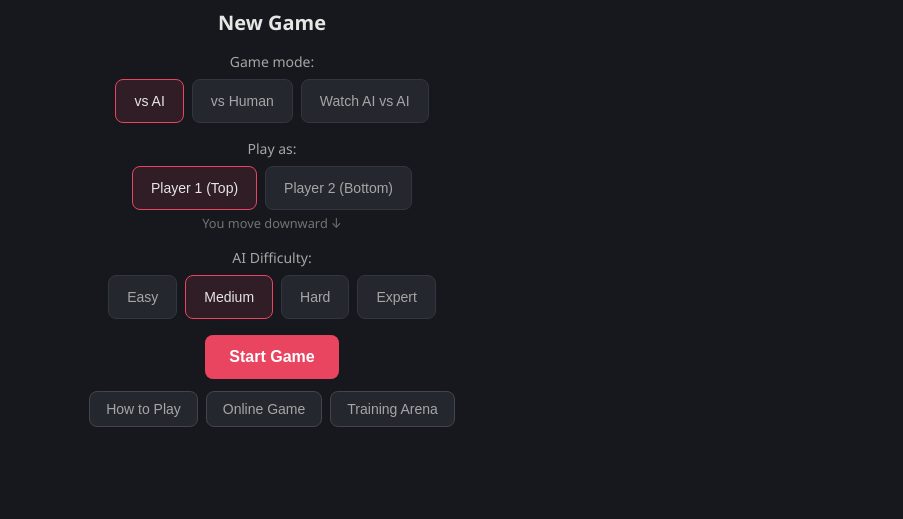
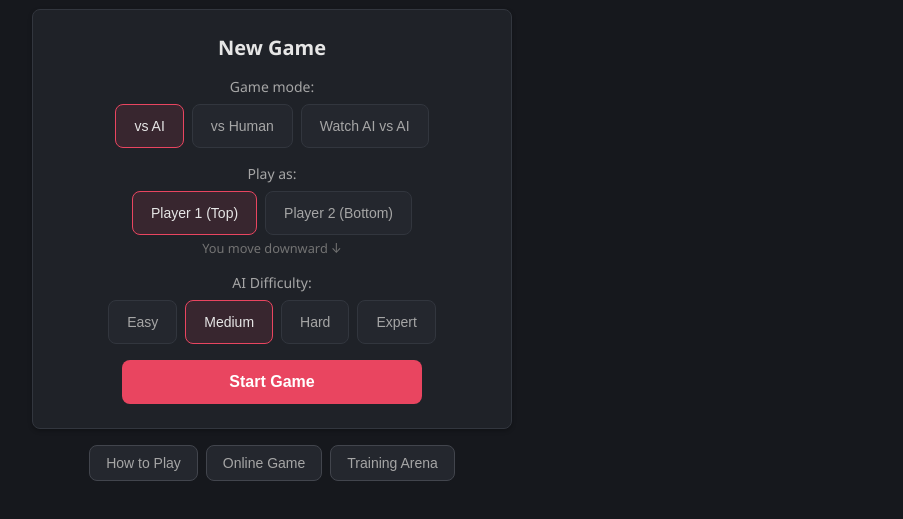
Before and after one commit to aaronFortuno/QuorAIdor, a website: page index.html in a window 1280 px wide. Shown: the part 69-588 px from the top of the page, without its empty margins (368-1271 px from the left). Drawn offline with Linux system fonts and the light colour scheme.

Commit message:
refactor: menu card layout and lobby cleanup
- Menu wrapped in .menu-card with panel bg, border, shadow, max-width 480px
- Primary actions (Continue, Start) in vertical stack with full-width buttons
- Secondary actions (How to Play, Online, Training) below the card
- Removed last inline style from lobby (margin-top div → .lobby-back class)
- Removed accented characters from HTML fallback text (i18n handles them)
- All 35 tests pass

```diff
--- a/index.html
+++ b/index.html
@@ -30,12 +30,14 @@
         </header>
 
         <div id="menu-screen" class="screen active">
+            <!-- Play card -->
+            <div class="menu-card">
                 <h2 data-i18n="newGame">Nova Partida</h2>
                 <div class="option-group">
                     <label data-i18n="selectMode">Mode de joc:</label>
                     <div class="toggle-group">
                         <button class="toggle-btn selected" data-mode-select="vsAI" data-i18n="vsAI">vs IA</button>
-                    <button class="toggle-btn" data-mode-select="hvh" data-i18n="hvh">vs Humà</button>
+                        <button class="toggle-btn" data-mode-select="hvh" data-i18n="hvh">vs Huma</button>
                         <button class="toggle-btn" data-mode-select="aiVsAi" data-i18n="watchAI">Veure IA vs IA</button>
                     </div>
                 </div>
@@ -50,14 +52,19 @@
                 <div class="option-group" id="difficulty-option">
                     <label data-i18n="aiDifficulty">Dificultat IA:</label>
                     <div class="toggle-group">
-                    <button class="toggle-btn" data-depth="1" data-i18n="easy" title="Depth 1 — Instant moves">Fàcil</button>
-                    <button class="toggle-btn selected" data-depth="2" data-i18n="medium" title="Depth 2 — Fast, good for learning">Mitjà</button>
-                    <button class="toggle-btn" data-depth="3" data-i18n="hard" title="Depth 3 — Strong play, may take a moment">Difícil</button>
-                    <button class="toggle-btn" data-depth="4" data-i18n="expert" title="Depth 4 — Very strong, slower moves">Expert</button>
+                        <button class="toggle-btn" data-depth="1" data-i18n="easy" title="Depth 1">Facil</button>
+                        <button class="toggle-btn selected" data-depth="2" data-i18n="medium" title="Depth 2">Mitja</button>
+                        <button class="toggle-btn" data-depth="3" data-i18n="hard" title="Depth 3">Dificil</button>
+                        <button class="toggle-btn" data-depth="4" data-i18n="expert" title="Depth 4">Expert</button>
                     </div>
                 </div>
+                <div class="menu-primary-actions">
                     <button id="continue-btn" class="primary-btn hidden" data-i18n="continueGame">Continuar Partida</button>
-            <button id="start-btn" class="primary-btn" data-i18n="startGame">Començar Partida</button>
+                    <button id="start-btn" class="primary-btn" data-i18n="startGame">Comen&ccedil;ar Partida</button>
+                </div>
+            </div>
+
+            <!-- Secondary actions -->
             <div class="menu-secondary-actions">
                 <button id="how-to-play-btn" class="secondary-btn" data-i18n="howToPlay">Com jugar</button>
                 <button id="btn-online" class="secondary-btn" data-i18n="onlineGame">Online</button>
@@ -103,7 +110,7 @@
                 </div>
             </div>
 
-            <div style="margin-top: 16px;">
+            <div class="lobby-back">
                 <button id="btn-lobby-back" class="secondary-btn" data-i18n="menu">Menu</button>
             </div>
         </div>
--- a/style.css
+++ b/style.css
@@ -688,13 +688,45 @@ button:focus-visible, .toggle-btn:focus-visible, .mode-btn:focus-visible {
     color: var(--text-secondary);
 }
 
+/* Menu card */
+.menu-card {
+    background: var(--panel-bg);
+    border: 1px solid var(--border);
+    border-radius: var(--radius);
+    padding: var(--sp-5);
+    max-width: 480px;
+    margin: 0 auto var(--sp-4);
+    box-shadow: var(--shadow);
+    text-align: center;
+}
+
+.menu-card h2 {
+    margin-bottom: var(--sp-4);
+}
+
+.menu-primary-actions {
+    display: flex;
+    flex-direction: column;
+    gap: var(--sp-2);
+    align-items: center;
+    margin-top: var(--sp-4);
+}
+
+.menu-primary-actions .primary-btn {
+    width: 100%;
+    max-width: 300px;
+}
+
 /* Menu secondary actions row */
 .menu-secondary-actions {
     display: flex;
     gap: var(--sp-2);
     justify-content: center;
     flex-wrap: wrap;
-    margin-top: var(--sp-3);
+}
+
+.lobby-back {
+    margin-top: var(--sp-4);
 }
 
 /* Lobby screen */
```
Lines whose indentation alone changed are shown as unchanged.
